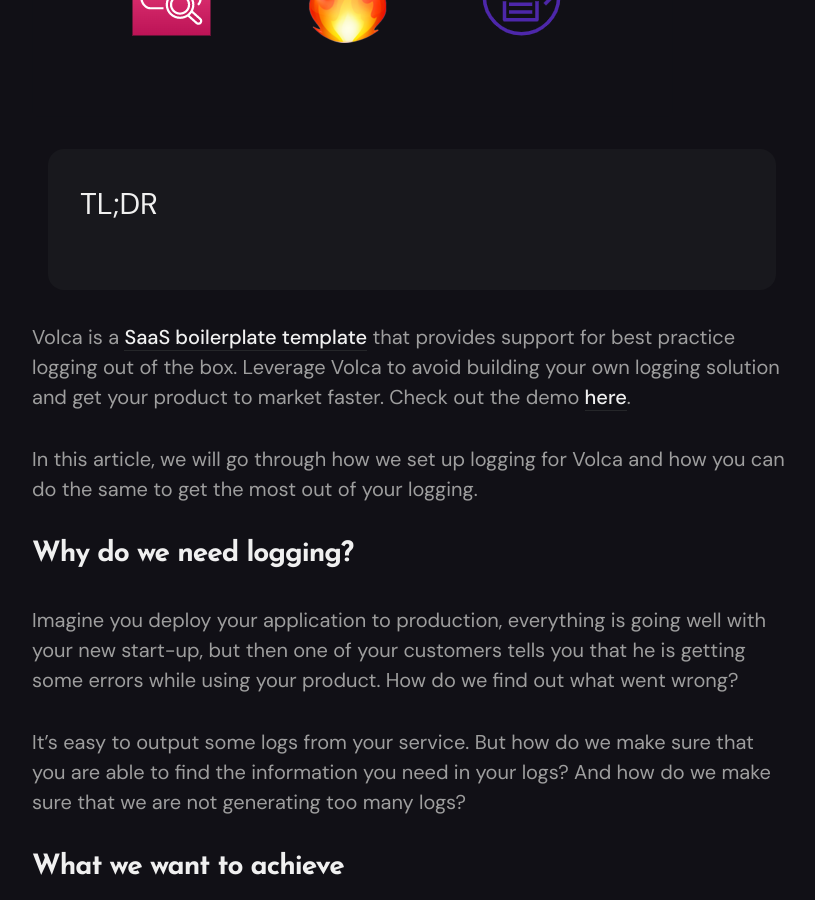
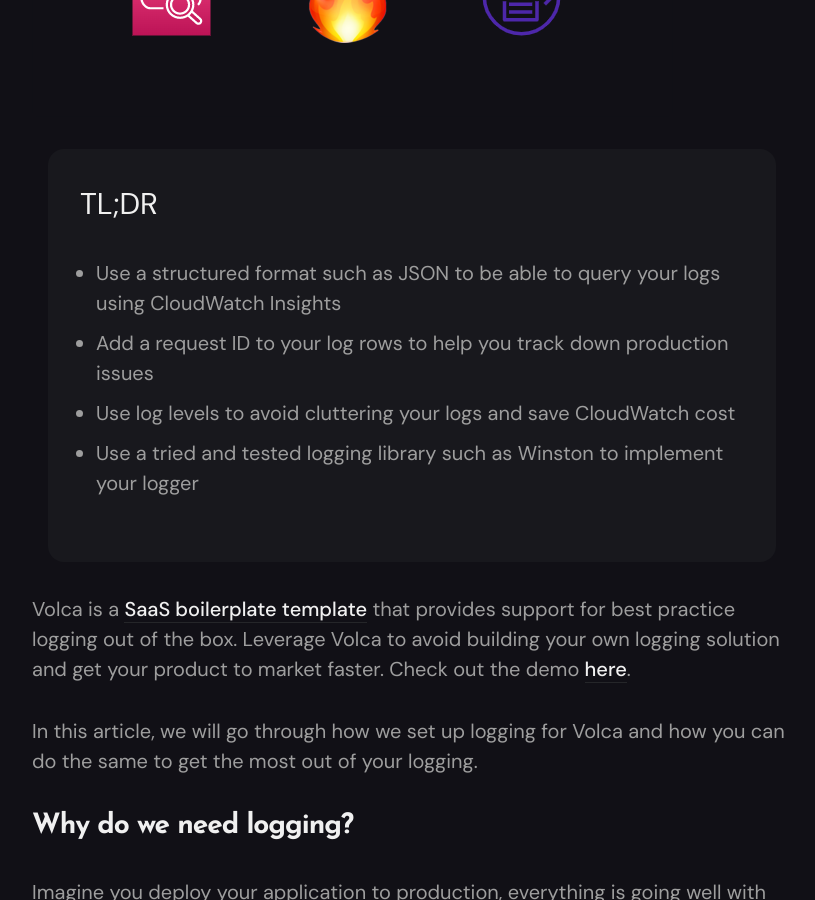
Before and after one commit to volca-io/volca-io.github.io, a Jekyll site: the page built from _pages/logging.md, in a window 1280 px wide and 900 px high, scrolled down 722 px. Shown: the whole window, without its empty margins (228-1043 px from the left). Built offline with Jekyll 4.4.1, drawn with Linux system fonts in a browser that asks for light colours; nearby versions of some CDN libraries.

Commit message:
Update logging.md

```diff
--- a/_pages/logging.md
+++ b/_pages/logging.md
@@ -3,12 +3,13 @@
 seo_title: Node.js / TypeScript Logging on AWS for SaaS Products
 title: Node.js / TypeScript Logging on AWS for SaaS Products
 description: Logging is an essential part of managing your SaaS application. Learn how to implement a best practice logging strategy to be able to quickly discover issues in your product.
+tldrs: ["Use a structured format such as JSON to be able to query your logs using CloudWatch Insights", "Add a request ID to your log rows to help you  track down production issues", "Use log levels to avoid cluttering your logs and save CloudWatch cost", "Use a tried and tested logging library such as Winston to implement your logger"]
 permalink: /logging/
 ---
 
 ![Logging](/images/logging.png "Logging")
 
-{% include tldr.html content="Blabla" %}
+{% include tldr.html %}
 
 Volca is a [SaaS boilerplate template](https://volca.io) that provides support for best practice logging out of the box. Leverage Volca to avoid building your own logging solution and get your product to market faster. Check out the demo [here](https://app.demo.volca.io).
 
```
